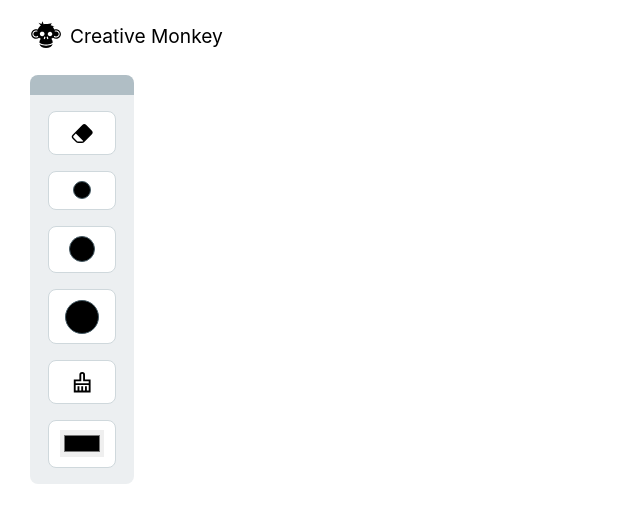
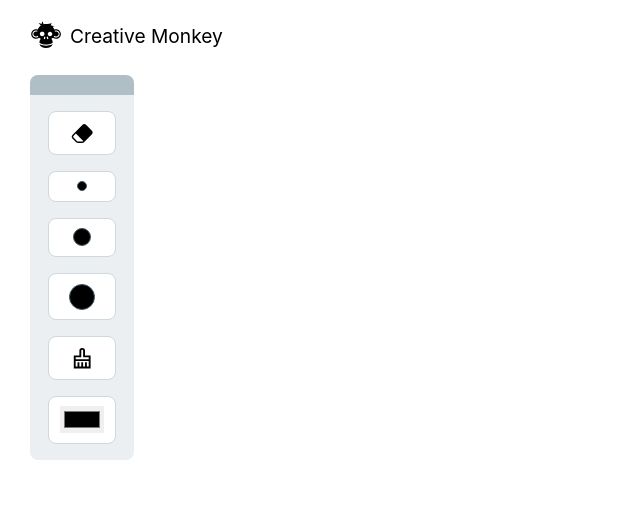
Before and after one commit to om202/creativemonkey-paint, a React (Create React App) app: page / in a window 1280 px wide. Shown: the top 522 px of the page, without its empty margins (0-640 px from the left). Built offline with nearby package versions, Linux system fonts and the light colour scheme.

Commit message:
added tooltip

```diff
--- a/src/ButtonsGroup/ButtonsGroup.css
+++ b/src/ButtonsGroup/ButtonsGroup.css
@@ -36,18 +36,18 @@
 }
 
 .pencil-small {
+  width: 8px;
+  height: 8px;
+}
+
+.pencil-medium {
   width: 16px;
   height: 16px;
 }
 
-.pencil-medium {
+.pencil-large {
   width: 24px;
   height: 24px;
-}
-
-.pencil-large {
-  width: 32px;
-  height: 32px;
 }
 
 
--- a/src/ButtonsGroup/ButtonsGroup.js
+++ b/src/ButtonsGroup/ButtonsGroup.js
@@ -1,41 +1,53 @@
 import React, { useState } from "react";
 import { useCanvas } from "../CanvasContext";
 import { BsEraserFill } from "react-icons/bs";
-import {GrClearOption} from 'react-icons/gr'
-import './ButtonsGroup.css';
+import { GrClearOption } from "react-icons/gr";
+import "./ButtonsGroup.css";
+import { Tooltip } from "../Tooltip/Tooltip";
 
 export const ButtonsGroup = () => {
   const { clearCanvas, strokeColor, eraser, pencil } = useCanvas();
 
-  const [color, setColor] = useState('black');
+  const [color, setColor] = useState("black");
 
   function getRgb(colorhex) {
     const color = colorhex;
     const r = parseInt(color.substr(1, 2), 16);
     const g = parseInt(color.substr(3, 2), 16);
     const b = parseInt(color.substr(5, 2), 16);
-    const rgb = `rgb(${r}, ${g}, ${b})`
+    const rgb = `rgb(${r}, ${g}, ${b})`;
     setColor(rgb);
     return rgb;
   }
 
   return (
     <div className="buttons-group">
+      <Tooltip text={'Eraser'}>
         <button className="buttons-style" onClick={eraser}>
           <BsEraserFill />
         </button>
-      <button className="buttons-style" onClick={()=>pencil(3)}>
-        <div className="pencil-small pencil" style={{background: color}}/>
+      </Tooltip>
+      <Tooltip text={"Brush of size 3"}>
+        <button className="buttons-style" onClick={() => pencil(3)}>
+          <div className="pencil-small pencil" style={{ background: color }} />
         </button>
-      <button className="buttons-style" onClick={()=>pencil(8)}>
-        <div className="pencil-medium pencil" style={{background: color}}/>
+      </Tooltip>
+      <Tooltip text={"Brush of size 8"}>
+        <button className="buttons-style" onClick={() => pencil(8)}>
+          <div className="pencil-medium pencil" style={{ background: color }} />
         </button>
-      <button className="buttons-style" onClick={()=>pencil(13)}>
-        <div className="pencil-large pencil" style={{background: color}}/>
+      </Tooltip>
+      <Tooltip text={"Brush of size 13"}>
+        <button className="buttons-style" onClick={() => pencil(13)}>
+          <div className="pencil-large pencil" style={{ background: color }} />
         </button>
+      </Tooltip>
+      <Tooltip text={"Clear everything"}>
         <button className="buttons-style" onClick={clearCanvas}>
           <GrClearOption />
         </button>
+      </Tooltip>
+      <Tooltip text={"Color picker"}>
         <button className="buttons-style">
           <input
             type="color"
@@ -43,6 +55,7 @@ export const ButtonsGroup = () => {
             onChange={(e) => strokeColor(getRgb(e.target.value))}
           />
         </button>
+      </Tooltip>
     </div>
   );
 };
--- /dev/null
+++ b/src/Tooltip/Tooltip.css
@@ -0,0 +1,25 @@
+@import url('../assets/colorScheme.css');
+
+.tooltip {
+  position: relative;
+  display: inline-block;
+}
+
+.tooltip .tooltiptext {
+  visibility: hidden;
+  width: 120px;
+  background-color: var(--blue);
+  color: #fff;
+  text-align: center;
+  border-radius: 6px;
+  padding: 5px;
+  margin-left: 6rem ;
+  top: 0;
+  /* Position the tooltip */
+  position: absolute;
+  z-index: 1;
+}
+
+.tooltip:hover .tooltiptext {
+  visibility: visible;
+}
--- /dev/null
+++ b/src/Tooltip/Tooltip.jsx
@@ -0,0 +1,11 @@
+import React from "react";
+import './Tooltip.css';
+
+export const Tooltip = ({ text, children }) => {
+  return (
+    <div class="tooltip">
+      {children}
+      <span class="tooltiptext">{text}</span>
+    </div>
+  );
+};
```
Lines whose indentation alone changed are shown as unchanged.
